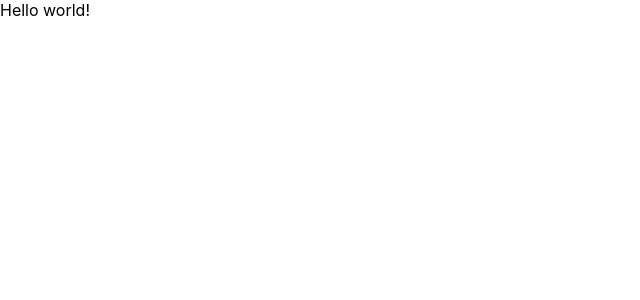
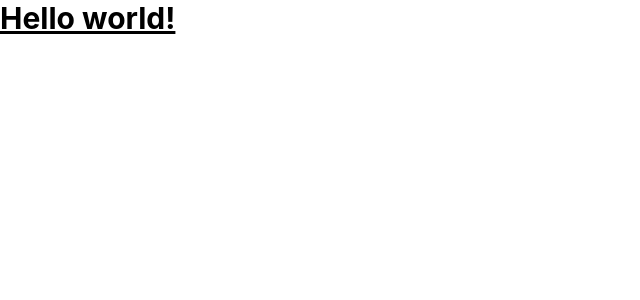
Before and after one commit to Noman12341/tier-shop-10-23-2022, a React (Create React App) app in the folder client/: page / in a window 1280 px wide. Shown: the top 300 px of the page, without its empty margins (0-640 px from the left). Built offline with nearby package versions, Linux system fonts and the light colour scheme.

Commit message:
add tailwind css

```diff
--- a/client/package.json
+++ b/client/package.json
@@ -6,7 +6,6 @@
     "@testing-library/jest-dom": "^5.16.5",
     "@testing-library/react": "^13.4.0",
     "@testing-library/user-event": "^13.5.0",
-    "antd": "^4.23.6",
     "react": "^18.2.0",
     "react-dom": "^18.2.0",
     "react-scripts": "5.0.1",
@@ -35,5 +34,10 @@
       "last 1 firefox version",
       "last 1 safari version"
     ]
+  },
+  "devDependencies": {
+    "autoprefixer": "^10.4.12",
+    "postcss": "^8.4.18",
+    "tailwindcss": "^3.2.1"
   }
 }
--- /dev/null
+++ b/client/postcss.config.js
@@ -0,0 +1,6 @@
+module.exports = {
+  plugins: {
+    tailwindcss: {},
+    autoprefixer: {},
+  },
+}
--- a/client/public/index.html
+++ b/client/public/index.html
@@ -1,14 +1,12 @@
 <!DOCTYPE html>
 <html lang="en">
+
 <head>
   <meta charset="utf-8" />
   <link rel="icon" href="%PUBLIC_URL%/favicon.ico" />
   <meta name="viewport" content="width=device-width, initial-scale=1" />
   <meta name="theme-color" content="#000000" />
-    <meta
-      name="description"
-      content="Web site created using create-react-app"
-    />
+  <meta name="description" content="Web site created using create-react-app" />
   <link rel="apple-touch-icon" href="%PUBLIC_URL%/logo192.png" />
   <!--
       manifest.json provides metadata used when your web app is installed on a
@@ -25,7 +23,13 @@
       Learn how to configure a non-root public URL by running `npm run build`.
     -->
   <title>React App</title>
+  <!-- google fonts -->
+  <link rel="preconnect" href="https://fonts.googleapis.com">
+  <link rel="preconnect" href="https://fonts.gstatic.com" crossorigin>
+  <link href="https://fonts.googleapis.com/css2?family=Roboto:wght@100;300;400;500;700;900&display=swap"
+    rel="stylesheet">
 </head>
+
 <body>
   <noscript>You need to enable JavaScript to run this app.</noscript>
   <div id="root"></div>
@@ -40,4 +44,5 @@
       To create a production bundle, use `npm run build` or `yarn build`.
     -->
 </body>
+
 </html>
--- a/client/src/App.js
+++ b/client/src/App.js
@@ -1,9 +1,9 @@
 
 function App() {
   return (
-    <div>
+    <h1 className="text-3xl font-bold underline">
       Hello world!
-    </div>
+    </h1>
   );
 }
 
--- a/client/src/index.css
+++ b/client/src/index.css
@@ -1,3 +1,7 @@
+@tailwind base;
+@tailwind components;
+@tailwind utilities;
+
 body {
   margin: 0;
   padding: 0;
--- /dev/null
+++ b/client/tailwind.config.js
@@ -0,0 +1,10 @@
+/** @type {import('tailwindcss').Config} */
+module.exports = {
+  content: [
+    "./src/**/*.{js,jsx,ts,tsx}"
+  ],
+  theme: {
+    extend: {},
+  },
+  plugins: [],
+}
```
Also changed, not shown: 2 other files (tests, documents, lock files or other folders). Lines whose indentation alone changed are shown as unchanged.
